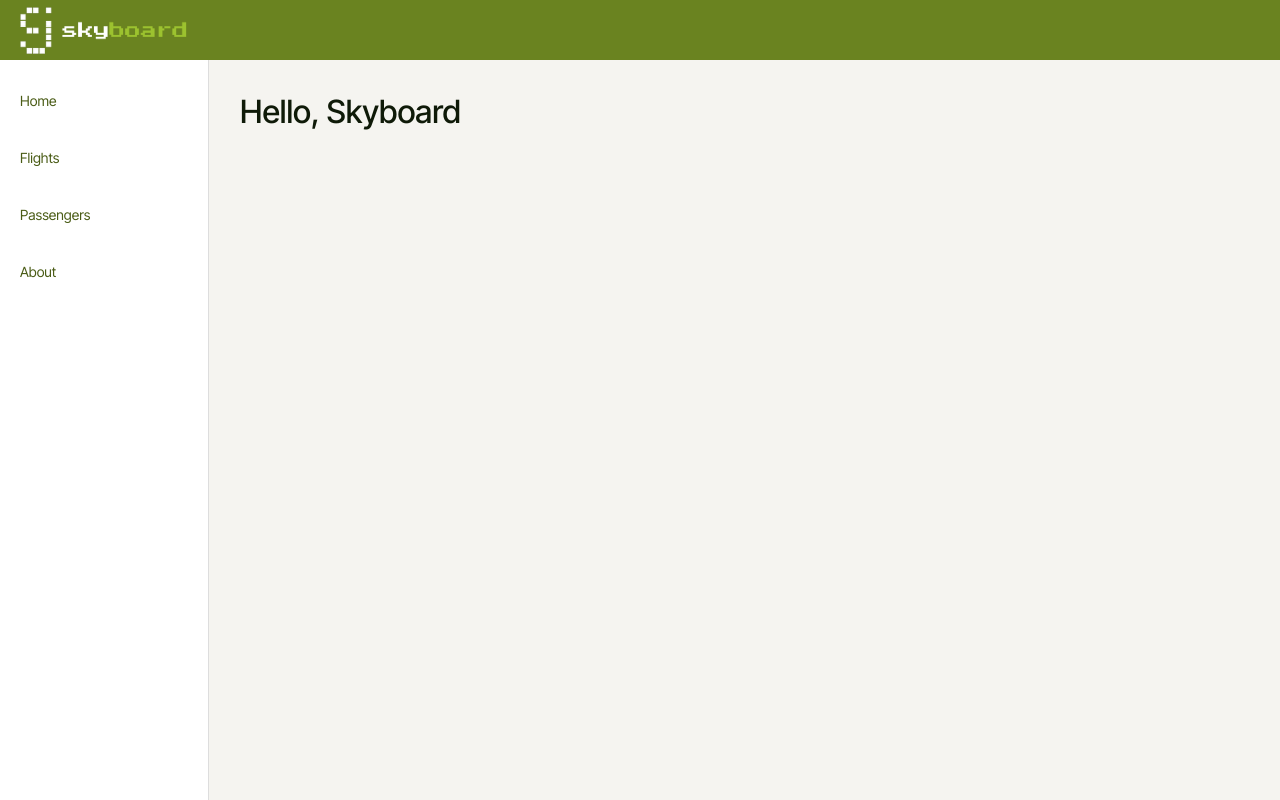
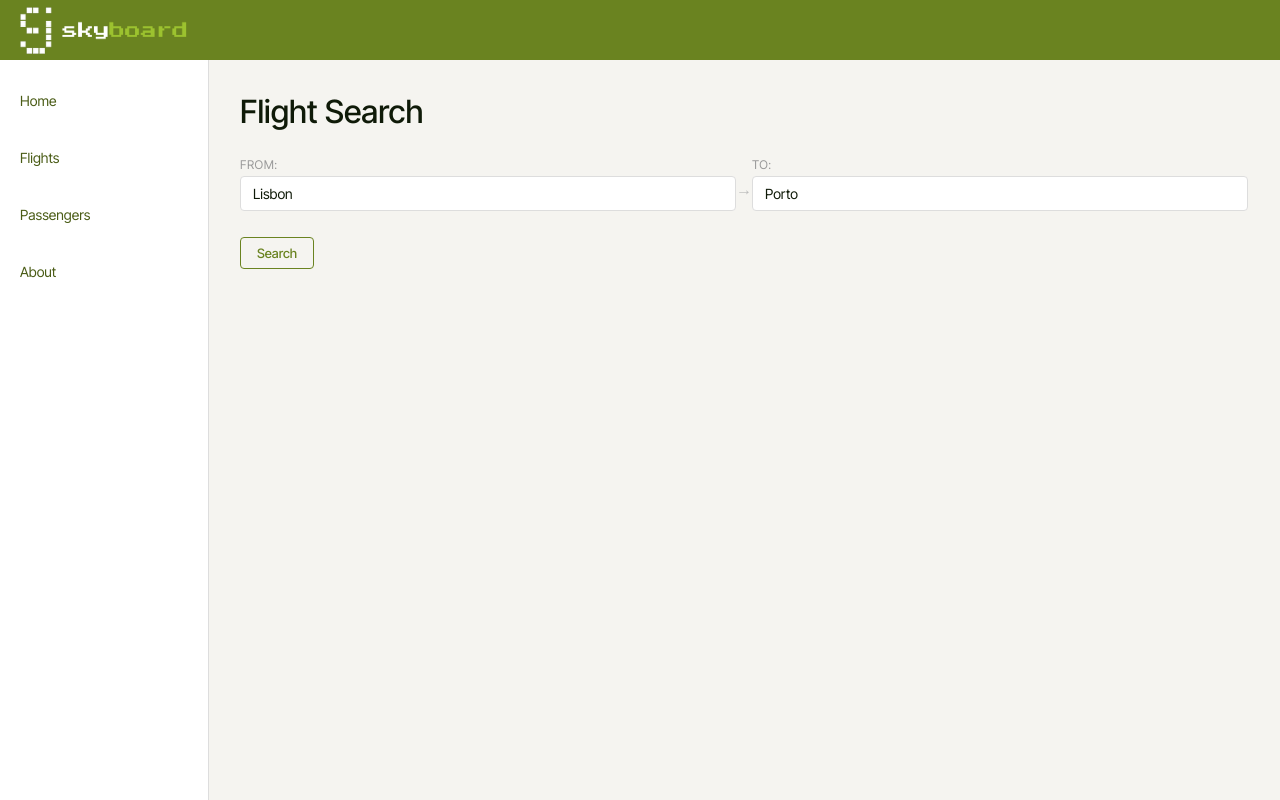
Before and after one commit to JoaoGoncalves/skyboard, an Angular app: page / in a window 1280 px wide. Built offline with nearby package versions, Linux system fonts and the light colour scheme.

Commit message:
Sessão 1: FlightSearch

```diff
--- a/angular.json
+++ b/angular.json
@@ -8,7 +8,22 @@
   "projects": {
     "skyboard": {
       "projectType": "application",
-      "schematics": {},
+      "schematics": {
+        "@schematics/angular:component": {
+          "style": "none",
+          "skipTests": true,
+          "changeDetection": "OnPush"
+        },
+        "@schematics/angular:directive": {
+          "skipTests": true
+        },
+        "@schematics/angular:pipe": {
+          "skipTests": true
+        },
+        "@schematics/angular:service": {
+          "skipTests": true
+        }
+      },
       "root": "",
       "sourceRoot": "src",
       "prefix": "app",
--- a/src/app/app.html
+++ b/src/app/app.html
@@ -5,8 +5,7 @@
   <div class="main-panel">
     <app-navbar />
     <div class="content">
-      <h1>Hello, {{ title() }}</h1>
-      <router-outlet />
+      <app-flight-search />
     </div>
   </div>
 </div>
--- a/src/app/app.ts
+++ b/src/app/app.ts
@@ -3,10 +3,11 @@ import { RouterOutlet } from '@angular/router';
 
 import { Navbar } from './shell/navbar/navbar';
 import { Sidebar } from './shell/sidebar/sidebar';
+import { FlightSearch } from "./domains/ticketing/feature-booking/flight-search/flight-search";
 
 @Component({
   selector: 'app-root',
-  imports: [RouterOutlet, Navbar, Sidebar],
+  imports: [RouterOutlet, Navbar, Sidebar, FlightSearch],
   templateUrl: './app.html',
 })
 export class App {
--- /dev/null
+++ b/src/app/domains/ticketing/data/aircraft.ts
@@ -0,0 +1,9 @@
+export interface Aircraft {
+  type: string;
+  registration: string;
+}
+
+export const initialAircraft: Aircraft = {
+  registration: '',
+  type: '',
+};
--- /dev/null
+++ b/src/app/domains/ticketing/data/flight.ts
@@ -0,0 +1,24 @@
+import { Aircraft, initialAircraft } from './aircraft';
+import { Price } from './price';
+
+export interface Flight {
+  id: number;
+  from: string;
+  to: string;
+  date: string;
+  delayed: boolean;
+  delay: number;
+  aircraft: Aircraft;
+  prices: Price[];
+}
+
+export const initialFlight: Flight = {
+  id: 0,
+  from: '',
+  to: '',
+  date: '',
+  delayed: false,
+  delay: 0,
+  aircraft: initialAircraft,
+  prices: [],
+};
--- /dev/null
+++ b/src/app/domains/ticketing/data/price.ts
@@ -0,0 +1,4 @@
+export interface Price {
+  flightClass: string;
+  amount: number;
+}
--- /dev/null
+++ b/src/app/domains/ticketing/feature-booking/flight-search/flight-search.html
@@ -0,0 +1,51 @@
+<h1>Flight Search</h1>
+
+<form>
+  <div>
+    <label for="from">From:</label>
+    <input [formField]="filterForm.from" id="from" />
+  </div>
+  <div>
+    <label for="to">To:</label>
+    <input [formField]="filterForm.to" id="to" />
+  </div>
+  <div>
+    <button
+      type="button"
+      (click)="search()"
+      [disabled]="!filter().from || !filter().to"
+    >
+      Search
+    </button>
+  </div>
+</form>
+
+@if (flights().length > 0) {
+    <table>
+    <tr>
+      <th>Id</th>
+      <th>From</th>
+      <th>To</th>
+      <th>Date</th>
+      <th>Delayed</th>
+    </tr>
+    @for (flight of flights(); track flight.id) {
+      <tr
+        [class.selected]="selectedFlight() === flight"
+        [style.color]="flight.delayed ? 'darkred' : 'black'"
+        (click)="select(flight)"
+        class="selectable"
+      >
+        <td>{{ flight.id }}</td>
+        <td>{{ flight.from }}</td>
+        <td>{{ flight.to }}</td>
+        <td>{{ flight.date | date }}</td>
+        <td>{{ flight.delayed }}</td>
+      </tr>
+    }
+  </table>
+
+  <hr>
+  <pre>{{ selectedFlight() | json}}</pre>
+
+}
--- /dev/null
+++ b/src/app/domains/ticketing/feature-booking/flight-search/flight-search.ts
@@ -0,0 +1,62 @@
+import { Component, signal } from '@angular/core';
+import { form, FormField } from '@angular/forms/signals';
+import { Flight } from '../../data/flight';
+import { initialAircraft } from '../../data/aircraft';
+import { DatePipe, JsonPipe } from '@angular/common';
+
+@Component({
+  imports: [FormField, JsonPipe, DatePipe],
+  selector: 'app-flight-search',
+  templateUrl: './flight-search.html',
+})
+export class FlightSearch {
+  protected readonly filter = signal({
+    from: 'Lisbon',
+    to: 'Porto',
+  });
+
+  protected readonly filterForm = form(this.filter);
+  protected readonly flights = signal<Flight[]>([]);
+  protected readonly selectedFlight = signal<Flight | null>(null);
+
+  protected search(): void{
+    const date = new Date().toISOString();
+
+    this.flights.set([
+      {
+        id: 1,
+        from: this.filter().from,
+        to: this.filter().to,
+        date,
+        delayed: false,
+        delay: 0,
+        aircraft: { ...initialAircraft },
+        prices: [],
+      },
+      {
+        id: 2,
+        from: this.filter().from,
+        to: this.filter().to,
+        date,
+        delayed: false,
+        delay: 0,
+        aircraft: { ...initialAircraft },
+        prices: [],
+      },
+      {
+        id: 3,
+        from: this.filter().from,
+        to: this.filter().to,
+        date,
+        delayed: false,
+        delay: 0,
+        aircraft: { ...initialAircraft },
+        prices: [],
+      },
+    ]);
+  }
+
+  protected select(f: Flight):void{
+    this.selectedFlight.set(f);
+  }
+}
```
Also changed, not shown: 1 other file (tests, documents, lock files or other folders).
